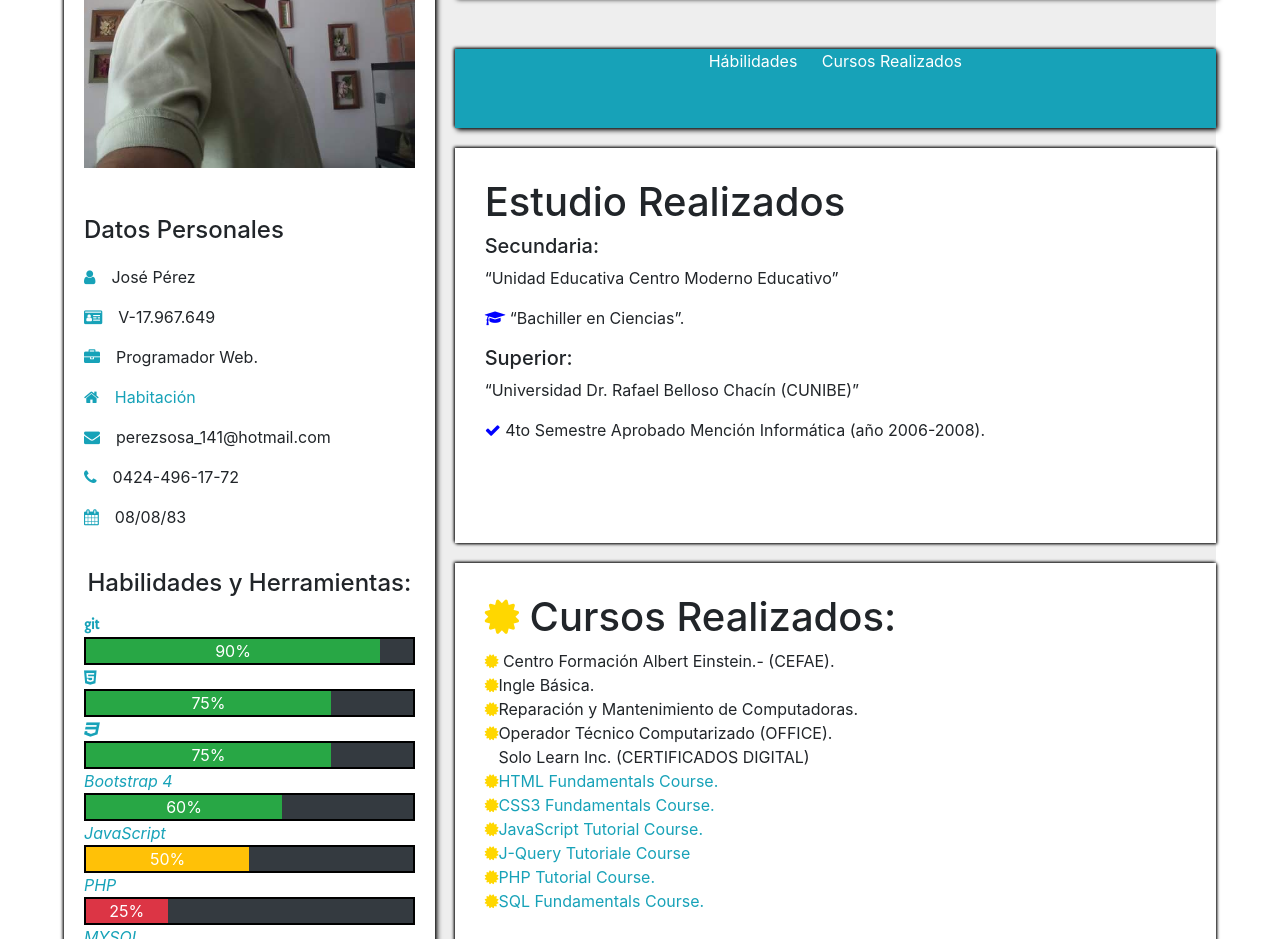
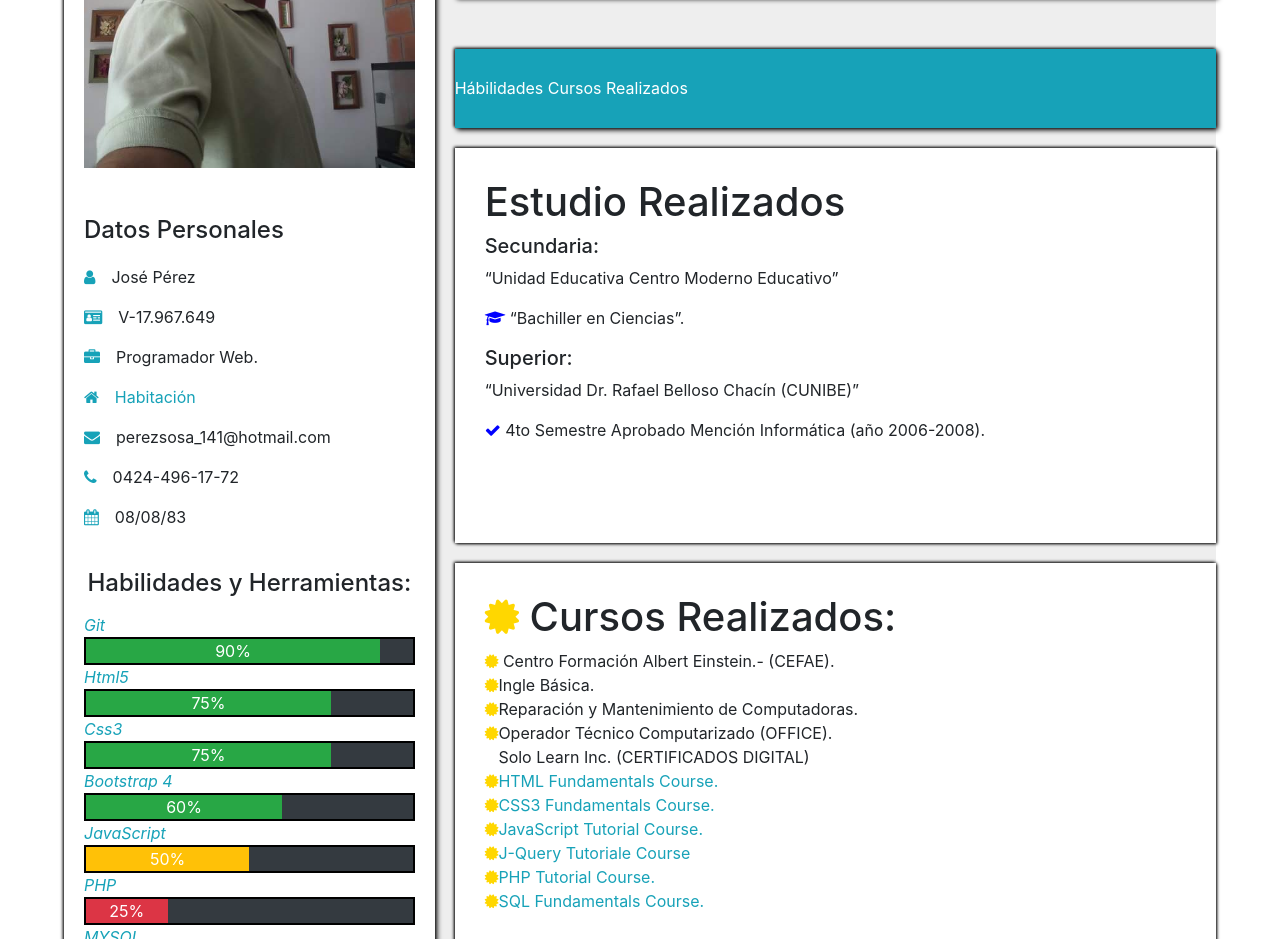
Before and after one commit to OgbeTuanilara/curriculum, a website: page index.html in a window 1280 px wide. Shown: the part 323-1262 px from the top of the page. Drawn offline with nearby package versions, Linux system fonts and the light colour scheme; some icons are missing.

Commit message:
instalando programas

```diff
--- a/css/estilo.css
+++ b/css/estilo.css
@@ -8,12 +8,14 @@
   background: #eeeeee;
 }
 .navegador{
+  display: flex;
   box-shadow: 2px 2px 5px black,
               -1px -1px 3px black;
 }
 .navegador > ul > li > a{
   color: white;
-  margin: 0 10px;
+  justify-content: space-between;
+  text-align: center;
 }
 .datos-personales .foto{
   width: 60%;
--- a/index.html
+++ b/index.html
@@ -6,7 +6,6 @@
   <meta http-equiv="X-UA-Compatible" content="ie=edge">
   <title>Curriculum Vitae</title>
   <link rel="stylesheet" href="css/grid.css">
-  <link rel="stylesheet" href="css/animate.css">
   <link rel="stylesheet" href="css/estilo.css">
   <link rel="stylesheet" href="node_modules/font-awesome/css/font-awesome.min.css">
   <link rel="stylesheet" href="https://stackpath.bootstrapcdn.com/bootstrap/4.3.1/css/bootstrap.min.css" integrity="sha384-ggOyR0iXCbMQv3Xipma34MD+dH/1fQ784/j6cY/iJTQUOhcWr7x9JvoRxT2MZw1T" crossorigin="anonymous">
@@ -22,8 +21,8 @@
 <nav class="navegador bg-info">
     <ul class="text-center my-auto">
       <li>
-        <a class="text2" href="#habilidad">Hábilidades</a>
-        <a class="text3" href="#cursos">Cursos Realizados</a>
+        <a class="text2 text-center" href="#habilidad">Hábilidades</a>
+        <a class="text3 text-center" href="#cursos">Cursos Realizados</a>
       </li>
     </ul>
   </nav>
@@ -42,15 +41,15 @@
 <br>
 <h4 id="habilidad" class="dato8 mb-3 text-center">Habilidades y Herramientas:</h4>
 <ul>
-  <li><i class="dato15 fa fa-git text-info"></i><br>
+  <li><i class="dato15  text-info">Git</i><br>
     <div class="barra bg-dark">
     <div class="dato15 text-white bg-success text-center" style="width: 90%">90%</div></div>
   </li>
-  <li><i class="dato9 fa fa-html5 text-info"></i><br>
+  <li><i class="dato9 text-info">Html5</i><br>
     <div class="barra bg-dark">
     <div class="dato9 text-white bg-success text-center" style="width: 75%">75%</div></div>
   </li>
-  <li><i class="dato10 fa fa-css3 text-info"></i><br>
+  <li><i class="dato10 text-info">Css3</i><br>
     <div class="barra bg-dark">
     <div class="dato10 text-white bg-success text-center" style="width: 75%">75%</div></div>
   </li>
@@ -96,7 +95,7 @@
 </section>
 <!--cursos realizados-->
 <section id="cursos" class="text6 cursos-realizados">
-  <h1 class="text5"><i class="dora fa fa-certificate"></i> Cursos Realizados:</h1>
+  <h1 class="text5"><i class="dora fa fa-certificate my-auto"></i> Cursos Realizados:</h1>
     <ul>
       <li class="text5"><i class="dora fa fa-certificate"></i>
         Centro Formación Albert Einstein.- (CEFAE).
--- a/js/Revel.js
+++ b/js/Revel.js
@@ -14,7 +14,7 @@ sr.reveal('.text', {
 sr.reveal('.text1', {
     duration: 2000,
     origin: 'right',
-    delay: 1500
+    delay: 1200
 });
 sr.reveal('.navegador', {
     duration: 2000,
@@ -32,6 +32,11 @@ sr.reveal('.text3', {
     delay: 1100
 });
 sr.reveal('.estudios-realizados', {
+    duration: 2000,
+    origin: 'right',
+    distance: "300px"
+});
+sr.reveal('.datos-personales', {
     duration: 2000,
     origin: 'left',
     distance: "300px"
--- a/package.json
+++ b/package.json
@@ -11,6 +11,10 @@
   "license": "ISC",
   "dependencies": {
     "animated": "^0.2.2",
-    "font-awesome": "^4.7.0"
+    "bootstrap": "^4.3.1",
+    "font-awesome": "^4.7.0",
+    "jquery": "^3.4.1",
+    "popper.js": "^1.15.0",
+    "scrollreveal": "^4.0.5"
   }
 }
```
Also changed, not shown: 3 other files.
